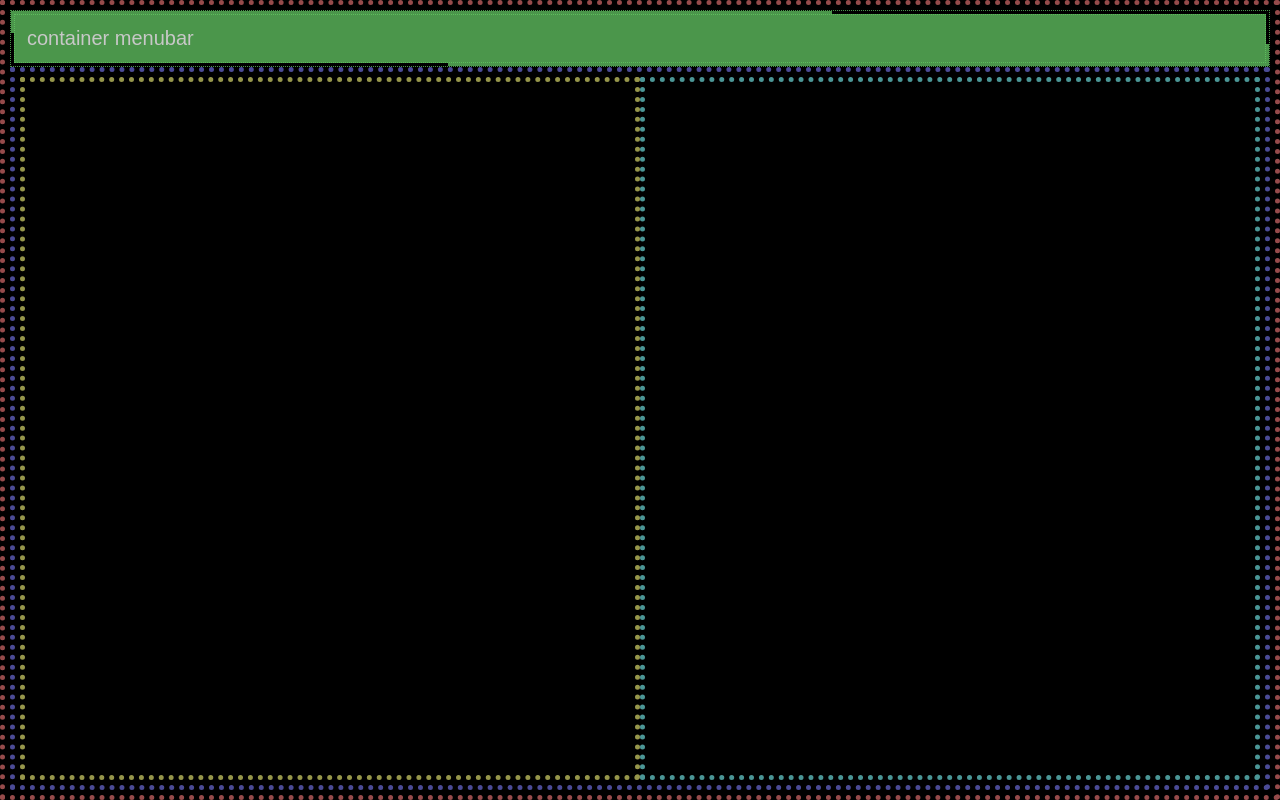
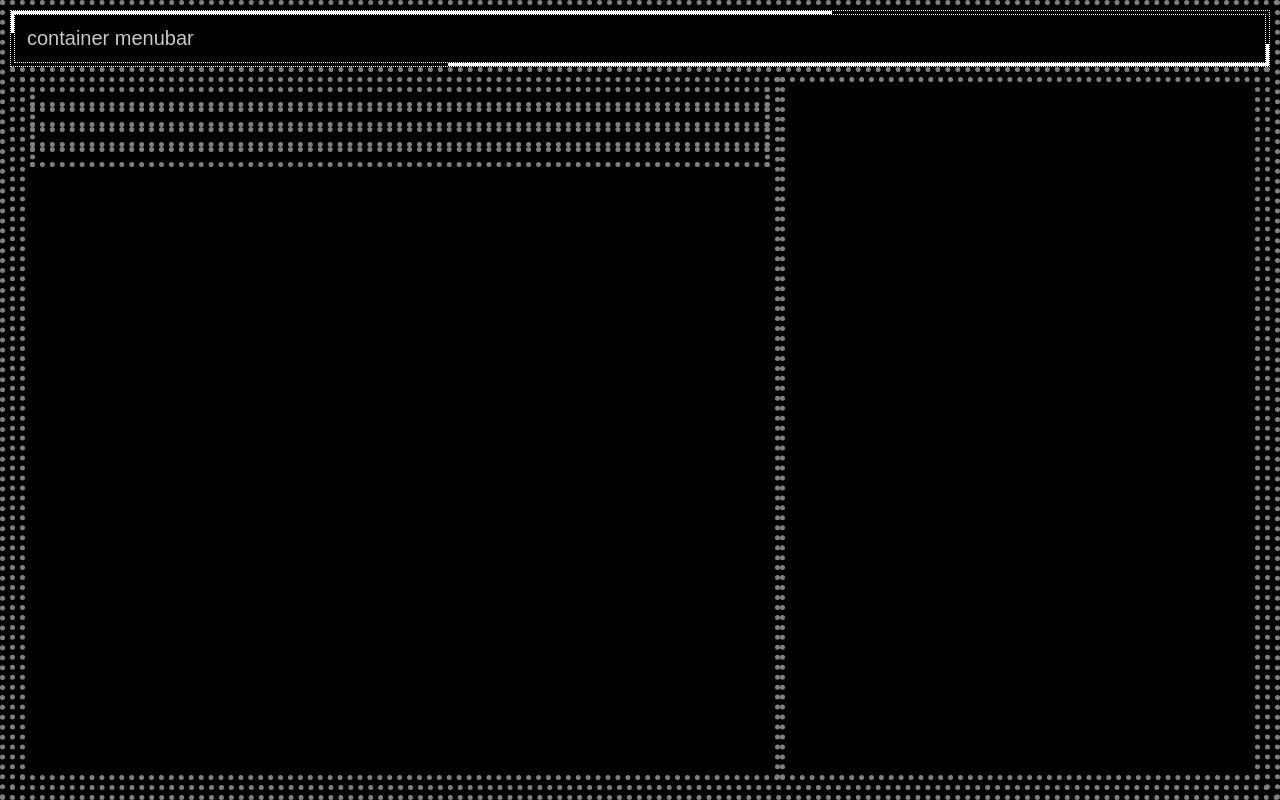
Before and after one commit to SinixND/game_of_life, a PHP site: page / in a window 1280 px wide. Run offline with PHP 8.4, Linux system fonts and the light colour scheme.

Commit message:
layout rework

```diff
--- a/code.js
+++ b/code.js
@@ -14,12 +14,11 @@ document.addEventListener('DOMContentLoaded', function () {
   document.documentElement.style.setProperty('--tpx', `calc(1px * ${window.devicePixelRatio}`);
   // COLORIZE PANELS
   let panels = document.getElementsByClassName("panel");
-  let colors = ['car', 'cag', 'cab', 'cay', 'cat', 'cap', 'cav'];
+  let colors = ['--car', '--cag', '--cab', '--cay', '--cat', '--cap', '--cav'];
   let ccnt = 0;
 
   for (let i = 0; i < panels.length; i++) {
-    let color = colors[ccnt];
-    panels[i].style.borderColor = `var(--${color})`;
+    panel[i].style.borderColor = colors[ccnt];
     ccnt++;
     if (ccnt > colors.length) {
       ccnt = 0;
--- a/index.html
+++ b/index.html
@@ -27,15 +27,15 @@
     </div>
 
     <div id="panel-build" class="panel flexH">
-      <div id="panel-equipment" class="panel flex">
-        <div id="panel-specialisation" class="hide">
+      <div id="panel-equipment" class="panel flexV">
+        <div id="panel-specialisation" class="panel">
           <div class="hide">
             Choose specialisation
           </div>
         </div>
 
         <!-- WEAPON SELECTION AREA -->
-        <div id="panel-weapons" class="hide">
+        <div id="panel-weapons" class="panel">
           <div id="panel-weapon-1" class="hide">
             <div class="hide">
               Choose weapon
@@ -54,7 +54,7 @@
         </div>
 
         <!-- ARMOR SELECTION AREA -->
-        <div id="panel-armor" class="hide">
+        <div id="panel-armor" class="panel">
             <div id="panel-mask" class="hide" onclick="window.showPopup('Mask')">
               <div class="hide">
                 Choose mask
@@ -88,7 +88,7 @@
         </div>
 
         <!-- SKILL SELECTION AREA -->
-        <div id="panel-skills" class="hide">
+        <div id="panel-skills" class="panel">
           <div id="panel-skill-1" class="hide">
             <div class="hide">
               Choose skill
--- a/style.css
+++ b/style.css
@@ -168,5 +168,5 @@ body {
   min-height: var(--heightMin);
   width: 100%;
   font-size: var(--txtBase);
-  /* develop */ background-color: var(--cag);
+  /* develop */ background-color: var(--cbgr50);
 }
```
